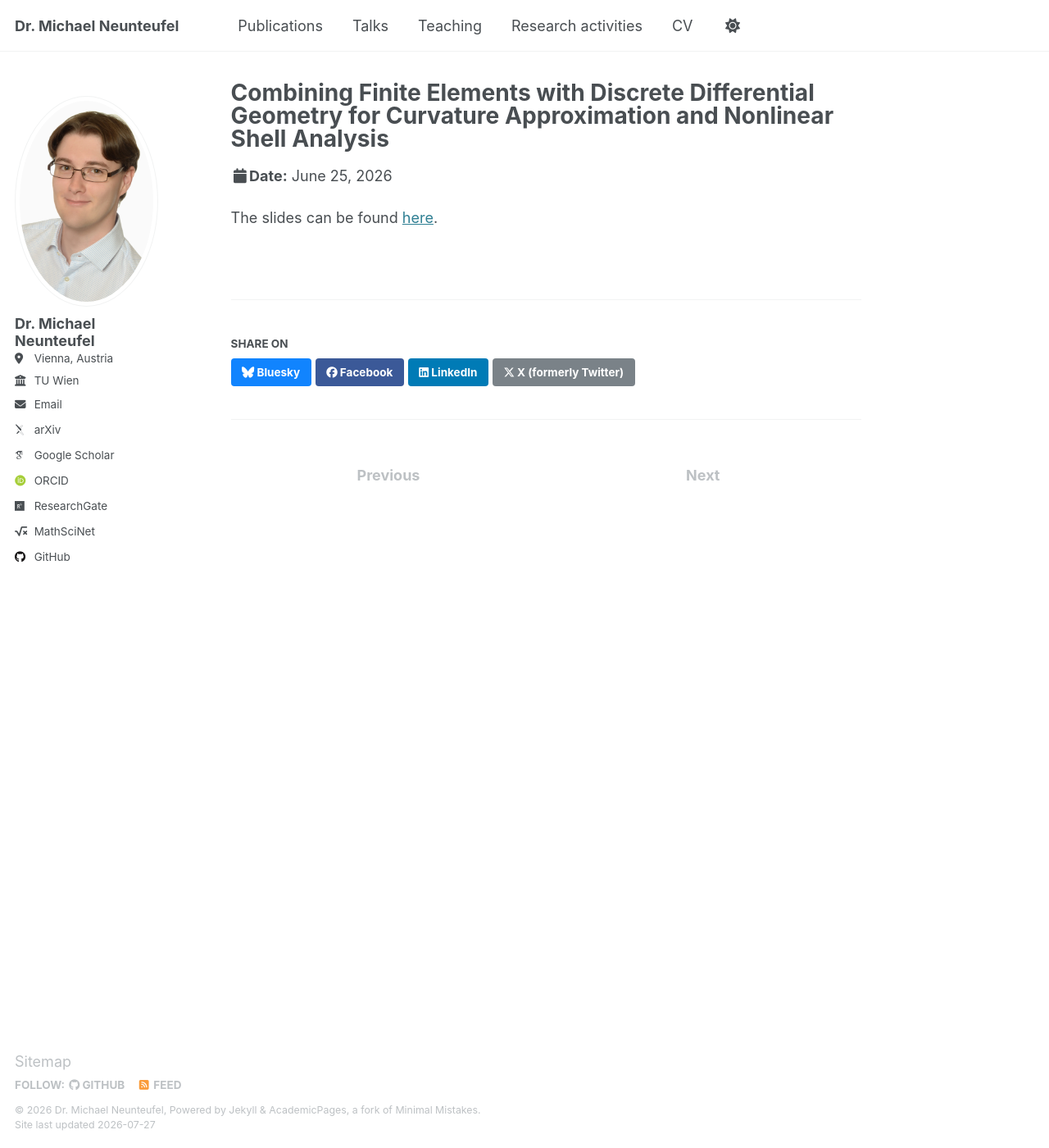
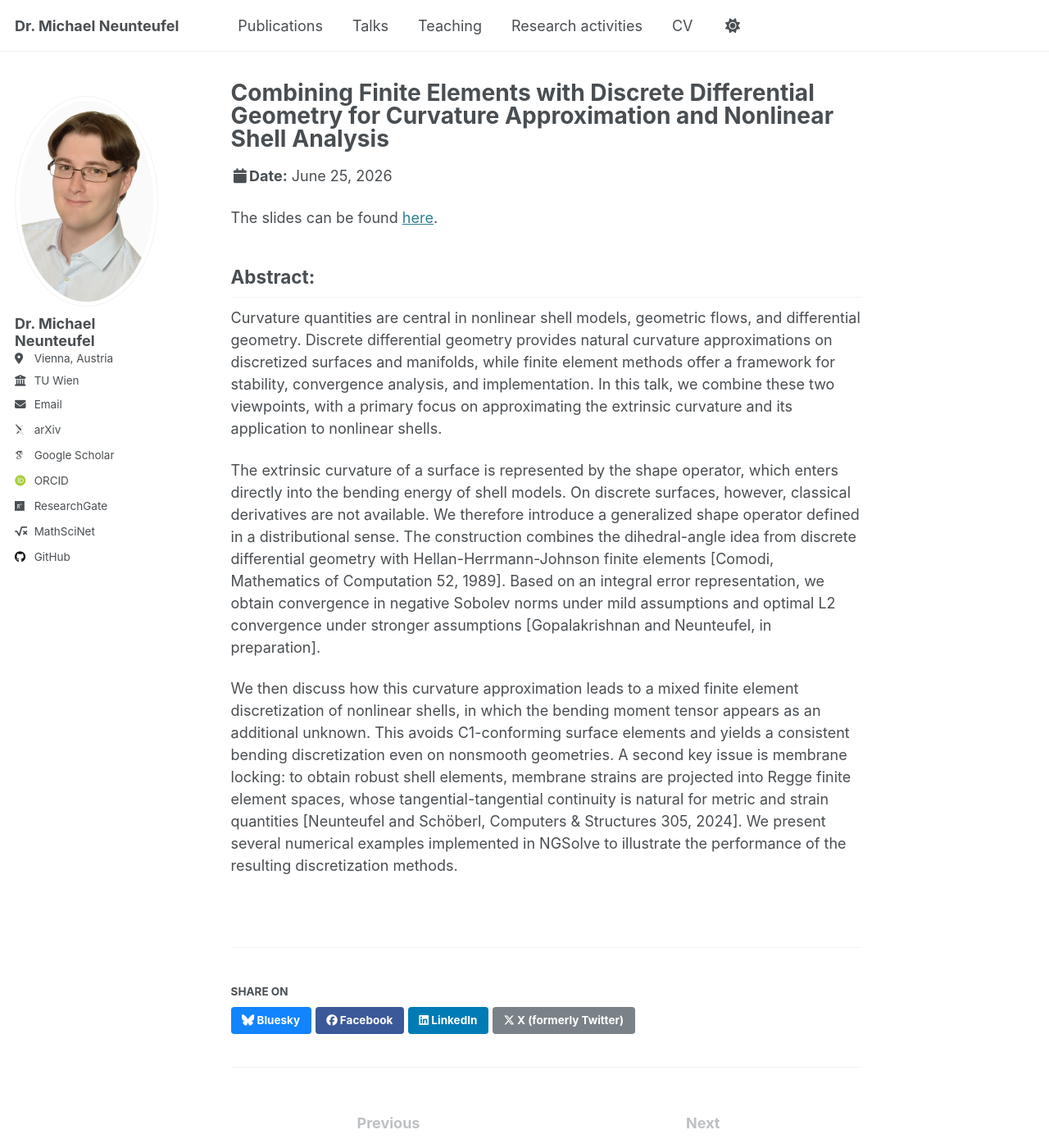
Before and after one commit to MichaelNeunteufel/michaelneunteufel.github.io, a Jekyll site: the page built from _talks/2026-06-25-LINZ.md, in a window 1280 px wide and 1400 px high. Shown: the whole window at 82% size. Built offline with Jekyll 4.4.1, drawn with Linux system fonts in a browser that asks for light colours; some web fonts are replaced.

Commit message:
add missing abstract

```diff
--- a/_talks/2026-06-25-LINZ.md
+++ b/_talks/2026-06-25-LINZ.md
@@ -9,3 +9,12 @@ location: "Linz, Austria"
 ---
 
 The slides can be found [here](http://michaelneunteufel.github.io/files/talks/2026_presentation_linz.pdf).
+
+
+<h2>Abstract:</h2>
+
+Curvature quantities are central in nonlinear shell models, geometric flows, and differential geometry. Discrete differential geometry provides natural curvature approximations on discretized surfaces and manifolds, while finite element methods offer a framework for stability, convergence analysis, and implementation. In this talk, we combine these two viewpoints, with a primary focus on approximating the extrinsic curvature and its application to nonlinear shells.
+
+The extrinsic curvature of a surface is represented by the shape operator, which enters directly into the bending energy of shell models. On discrete surfaces, however, classical derivatives are not available. We therefore introduce a generalized shape operator defined in a distributional sense. The construction combines the dihedral-angle idea from discrete differential geometry with Hellan-Herrmann-Johnson finite elements [Comodi, Mathematics of Computation 52, 1989]. Based on an integral error representation, we obtain convergence in negative Sobolev norms under mild assumptions and optimal L2 convergence under stronger assumptions [Gopalakrishnan and Neunteufel, in preparation].
+
+We then discuss how this curvature approximation leads to a mixed finite element discretization of nonlinear shells, in which the bending moment tensor appears as an additional unknown. This avoids C1-conforming surface elements and yields a consistent bending discretization even on nonsmooth geometries. A second key issue is membrane locking: to obtain robust shell elements, membrane strains are projected into Regge finite element spaces, whose tangential-tangential continuity is natural for metric and strain quantities [Neunteufel and Schöberl, Computers & Structures 305, 2024]. We present several numerical examples implemented in NGSolve to illustrate the performance of the resulting discretization methods.
```
